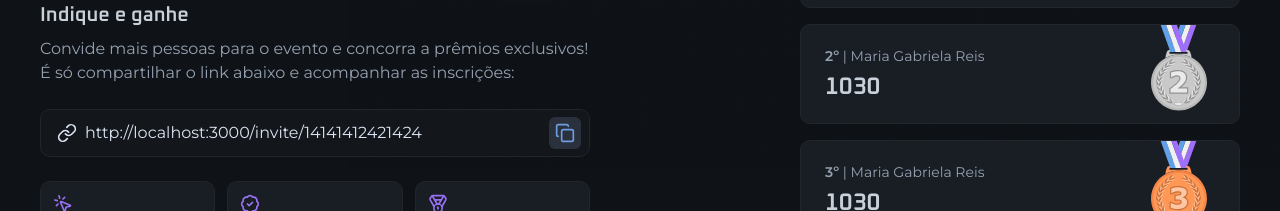
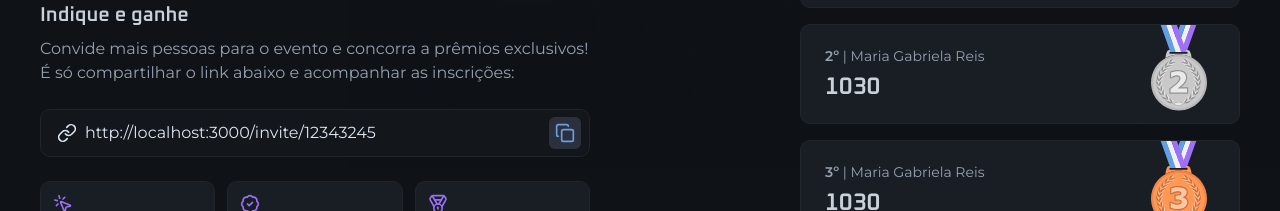
Before and after one commit to MariaGabrielaReis/rocketseat-nlw-connect-web, a Next.js app: page /invite in a window 1280 px wide. Shown: the part 378-589 px from the top of the page. Built offline with nearby package versions, Linux system fonts and the light colour scheme.

Commit message:
feat: add copy invite link function

```diff
--- a/src/app/invite/invite-link-input.tsx
+++ b/src/app/invite/invite-link-input.tsx
@@ -1,21 +1,26 @@
+"use client";
+
 import { Copy, Link } from "lucide-react";
 
 import { IconButton } from "@/components/icon-button";
 import { InputField, InputIcon, InputRoot } from "@/components/input";
 
-export function InviteLinkInput() {
+type InviteLinkInputProps = { inviteLink: string };
+
+export function InviteLinkInput({ inviteLink }: InviteLinkInputProps) {
+  function copyInviteLink() {
+    navigator.clipboard.writeText(inviteLink);
+  }
+
   return (
     <InputRoot>
       <InputIcon>
         <Link className="size-5" />
       </InputIcon>
 
-      <InputField
-        defaultValue="http://localhost:3000/invite/14141412421424"
-        readOnly
-      />
+      <InputField defaultValue={inviteLink} readOnly />
 
-      <IconButton className="-mr-2">
+      <IconButton className="-mr-2" onClick={copyInviteLink}>
         <Copy className="size-5" />
       </IconButton>
     </InputRoot>
--- a/src/app/invite/page.tsx
+++ b/src/app/invite/page.tsx
@@ -7,6 +7,8 @@
 import logo from "../../assets/logo.svg";
 
 export default function Invite() {
+  const inviteLink = "http://localhost:3000/invite/12343245";
+
   return (
     <div className="min-h-dvh flex items-center justify-between gap-16 flex-col md:flex-row">
       <div className="flex flex-col gap-10 w-full max-w-[550px]">
@@ -33,7 +35,7 @@
             </p>
           </div>
 
-          <InviteLinkInput />
+          <InviteLinkInput inviteLink={inviteLink} />
 
           <Stats />
         </div>
```
